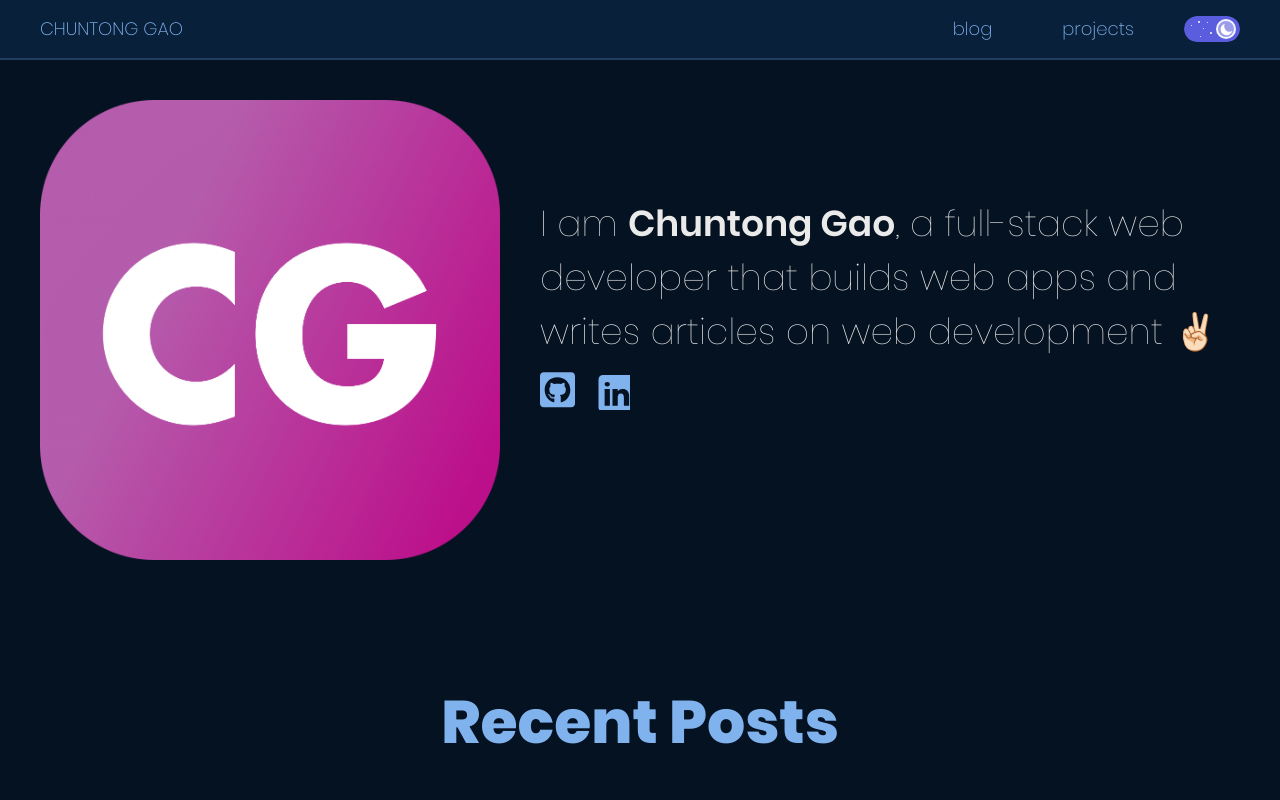
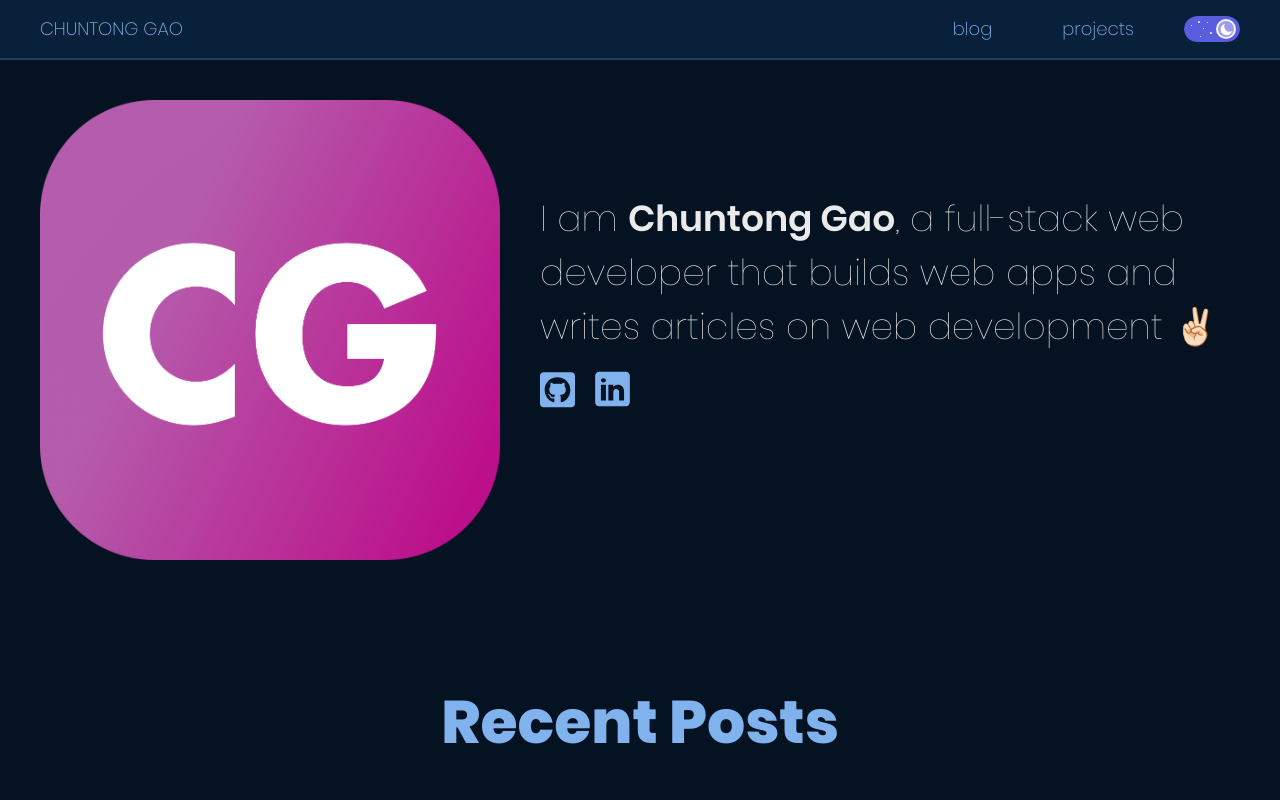
Before and after one commit to cccttt10/my-site, a Gatsby site: page / in a window 1280 px wide. Shown: the top 800 px of the page. Built offline with nearby package versions, Linux system fonts and the light colour scheme; Gatsby itself is replaced by a stand-in of ours; some packages are replaced by stand-ins of ours.

Commit message:
scale linkedin icon

```diff
--- a/src/components/icons/Linkedin.tsx
+++ b/src/components/icons/Linkedin.tsx
@@ -9,9 +9,10 @@ type LinkedinProps = {
 const Linkedin = ({ iconFill = colors.textTitleLight }: LinkedinProps) => {
     return (
         <svg
-            width="40"
-            height="41"
-            viewBox="0 0 40 41"
+            style={{ transform: 'scale(1.18)' }}
+            width="50"
+            height="50"
+            viewBox="0 0 50 50"
             xmlns="http://www.w3.org/2000/svg"
         >
             <path
```
